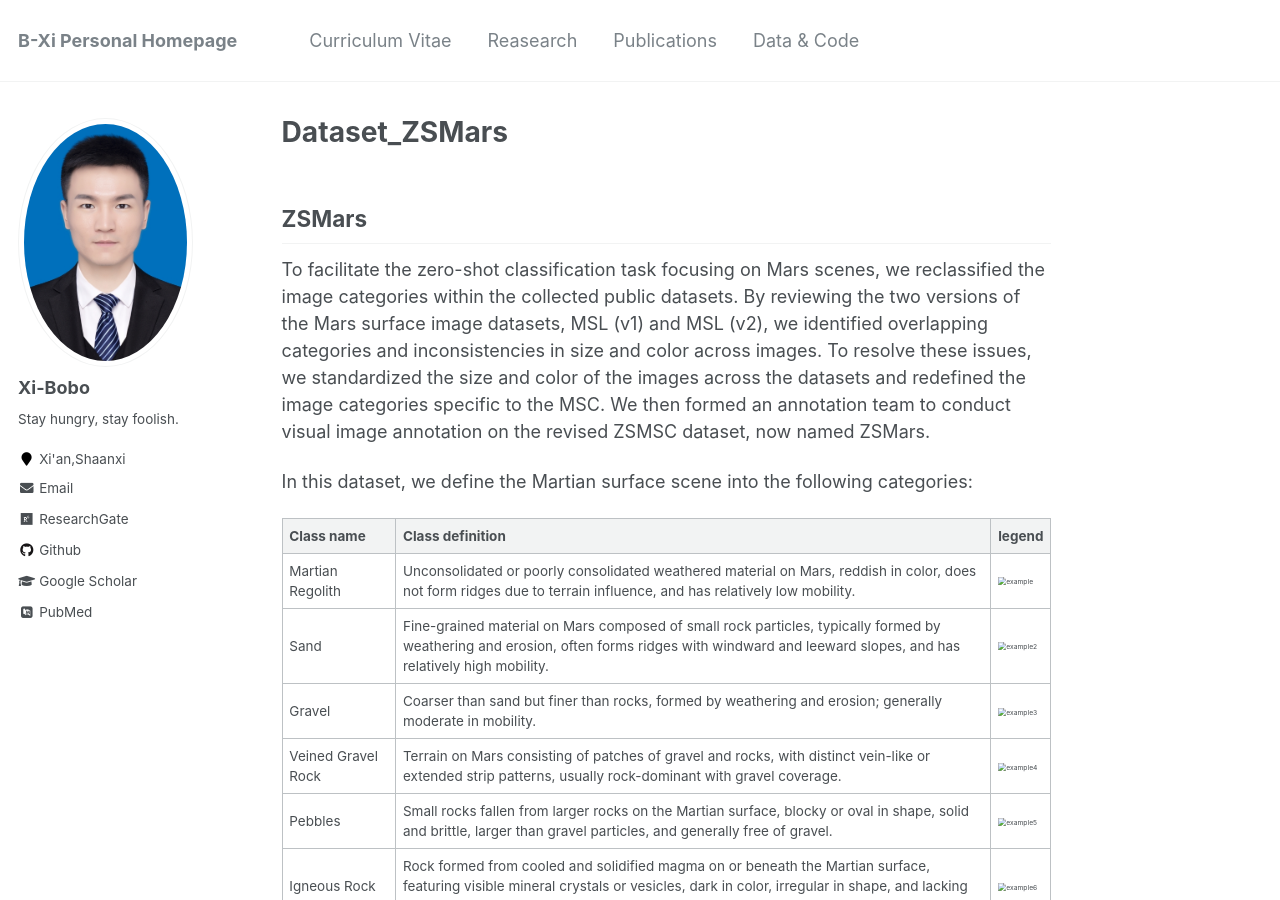
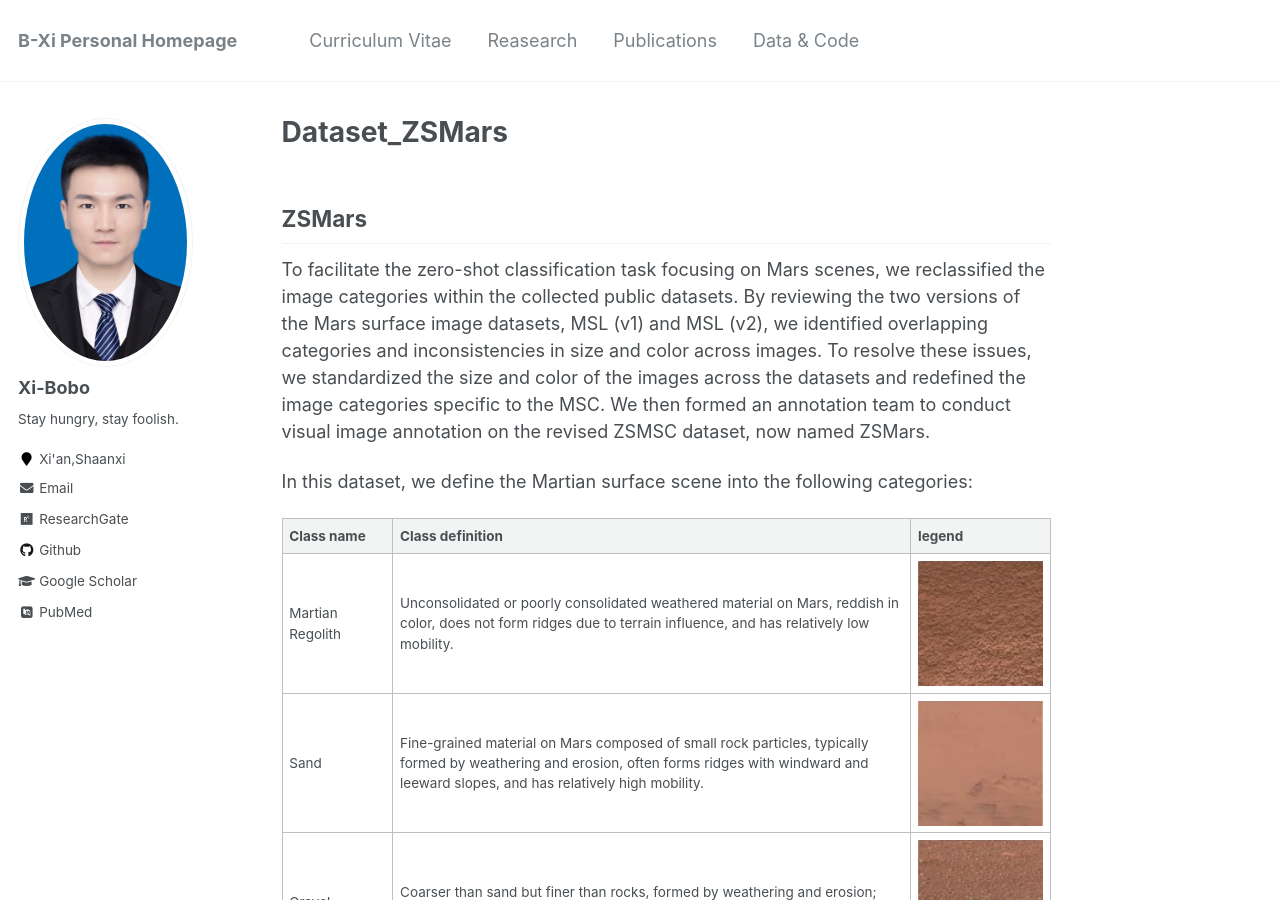
Before and after one commit to wxyflorence/wxyflorence.github.io, a Jekyll site: the page built from datasets/Dataset_ZMars.md, in a window 1280 px wide and 900 px high. Built offline with Jekyll 4.4.1, drawn with Linux system fonts in a browser that asks for light colours; some web fonts are replaced.

Commit message:
修改ZMars数据集中图片的路径

```diff
--- a/datasets/Dataset_ZMars.md
+++ b/datasets/Dataset_ZMars.md
@@ -15,16 +15,16 @@ In this dataset, we define the Martian surface scene into the following categori
 
 | Class name | Class definition | legend |
 |------------|------------------|--------|
-|Martian Regolith|Unconsolidated or poorly consolidated weathered material on Mars, reddish in color, does not form ridges due to terrain influence, and has relatively low mobility.| <img src="..\images\ZMars\image01.png" alt="example" style="zoom:50%;" /> |
-|Sand|Fine-grained material on Mars composed of small rock particles, typically formed by weathering and erosion, often forms ridges with windward and leeward slopes, and has relatively high mobility.| <img src="..\images\ZMars\image02.png" alt="example2" style="zoom:50%;" /> |
-|Gravel|Coarser than sand but finer than rocks, formed by weathering and erosion; generally moderate in mobility.| <img src="..\images\ZMars\image03.png" alt="example3" style="zoom:50%;" /> |
-|Veined Gravel Rock|Terrain on Mars consisting of patches of gravel and rocks, with distinct vein-like or extended strip patterns, usually rock-dominant with gravel coverage.| <img src="..\images\ZMars\image04.png" alt="example4" style="zoom:50%;" /> |
-|Pebbles|Small rocks fallen from larger rocks on the Martian surface, blocky or oval in shape, solid and brittle, larger than gravel particles, and generally free of gravel.| <img src="..\images\ZMars\image05.png" alt="example5" style="zoom:50%;" /> |
-|Igneous Rock|Rock formed from cooled and solidified magma on or beneath the Martian surface, featuring visible mineral crystals or vesicles, dark in color, irregular in shape, and lacking mobility.| <img src="..\images\ZMars\image06.png" alt="example6" style="zoom:50%;" /> |
-|Sedimentary Rock|Rock formed from the consolidation of layered loose sediment, often with visible stratification; contains little or no sand; larger in volume and immobile; sediments include gravel, sand, clay, or silt.| <img src="..\images\ZMars\image07.png" alt="example7" style="zoom:50%;" /> |
-|Rover Tracks|Imprints left by the wheels of Mars rovers on soft regolith or sand; close-up images show clear tread patterns, while distant shots display dragged strip marks caused by heavy movement.| <img src="..\images\ZMars\image08.png" alt="example8" style="zoom:50%;" /> |
-|Rover Components|Visible parts of a Mars rover or structures attached to it.| <img src="..\images\ZMars\image09.png" alt="example9" style="zoom:50%;" /> |
-|Unknown|Long-distance images of the Martian surface dominated by soft soil, possibly including sky or hills, but with indistinguishable surface compositions and clear light-dark layering between regions.| <img src="..\images\ZMars\image10.png" alt="example9" style="zoom:50%;" /> |
+|Martian Regolith|Unconsolidated or poorly consolidated weathered material on Mars, reddish in color, does not form ridges due to terrain influence, and has relatively low mobility.| <img src="/images/ZMars/image01.png" alt="example" style="zoom:50%;" /> |
+|Sand|Fine-grained material on Mars composed of small rock particles, typically formed by weathering and erosion, often forms ridges with windward and leeward slopes, and has relatively high mobility.| <img src="/images/ZMars/image02.png" alt="example2" style="zoom:50%;" /> |
+|Gravel|Coarser than sand but finer than rocks, formed by weathering and erosion; generally moderate in mobility.| <img src="/images/ZMars/image03.png" alt="example3" style="zoom:50%;" /> |
+|Veined Gravel Rock|Terrain on Mars consisting of patches of gravel and rocks, with distinct vein-like or extended strip patterns, usually rock-dominant with gravel coverage.| <img src="/images/ZMars/image04.png" alt="example4" style="zoom:50%;" /> |
+|Pebbles|Small rocks fallen from larger rocks on the Martian surface, blocky or oval in shape, solid and brittle, larger than gravel particles, and generally free of gravel.| <img src="/images/ZMars/image05.png" alt="example5" style="zoom:50%;" /> |
+|Igneous Rock|Rock formed from cooled and solidified magma on or beneath the Martian surface, featuring visible mineral crystals or vesicles, dark in color, irregular in shape, and lacking mobility.| <img src="/images/ZMars/image06.png" alt="example6" style="zoom:50%;" /> |
+|Sedimentary Rock|Rock formed from the consolidation of layered loose sediment, often with visible stratification; contains little or no sand; larger in volume and immobile; sediments include gravel, sand, clay, or silt.| <img src="/images/ZMars/image07.png" alt="example7" style="zoom:50%;" /> |
+|Rover Tracks|Imprints left by the wheels of Mars rovers on soft regolith or sand; close-up images show clear tread patterns, while distant shots display dragged strip marks caused by heavy movement.| <img src="/images/ZMars/image08.png" alt="example8" style="zoom:50%;" /> |
+|Rover Components|Visible parts of a Mars rover or structures attached to it.| <img src="/images/ZMars/image09.png" alt="example9" style="zoom:50%;" /> |
+|Unknown|Long-distance images of the Martian surface dominated by soft soil, possibly including sky or hills, but with indistinguishable surface compositions and clear light-dark layering between regions.| <img src="/images/ZMars/image10.png" alt="example9" style="zoom:50%;" /> |
 
 ### Citation of papers
 
```
